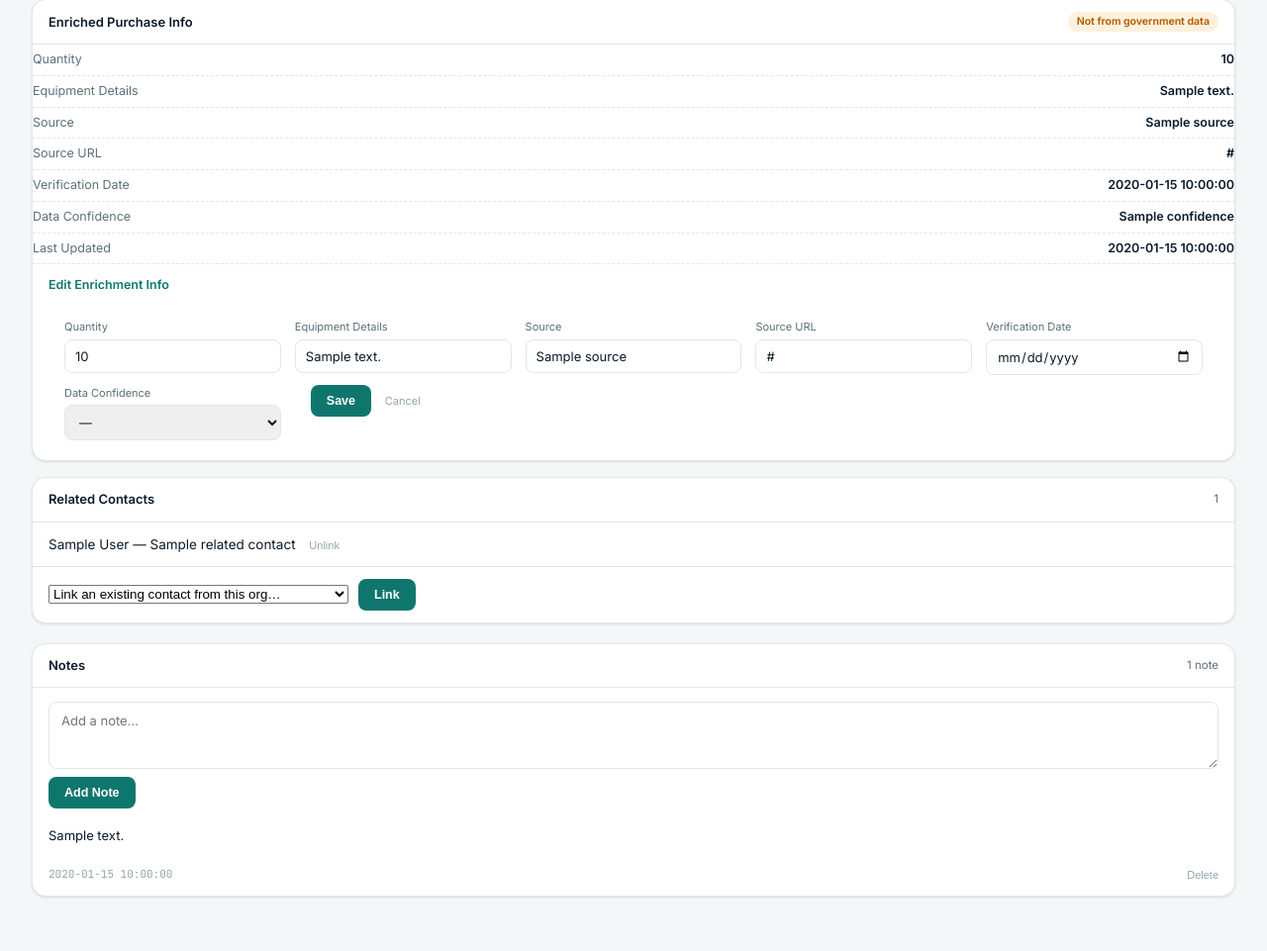
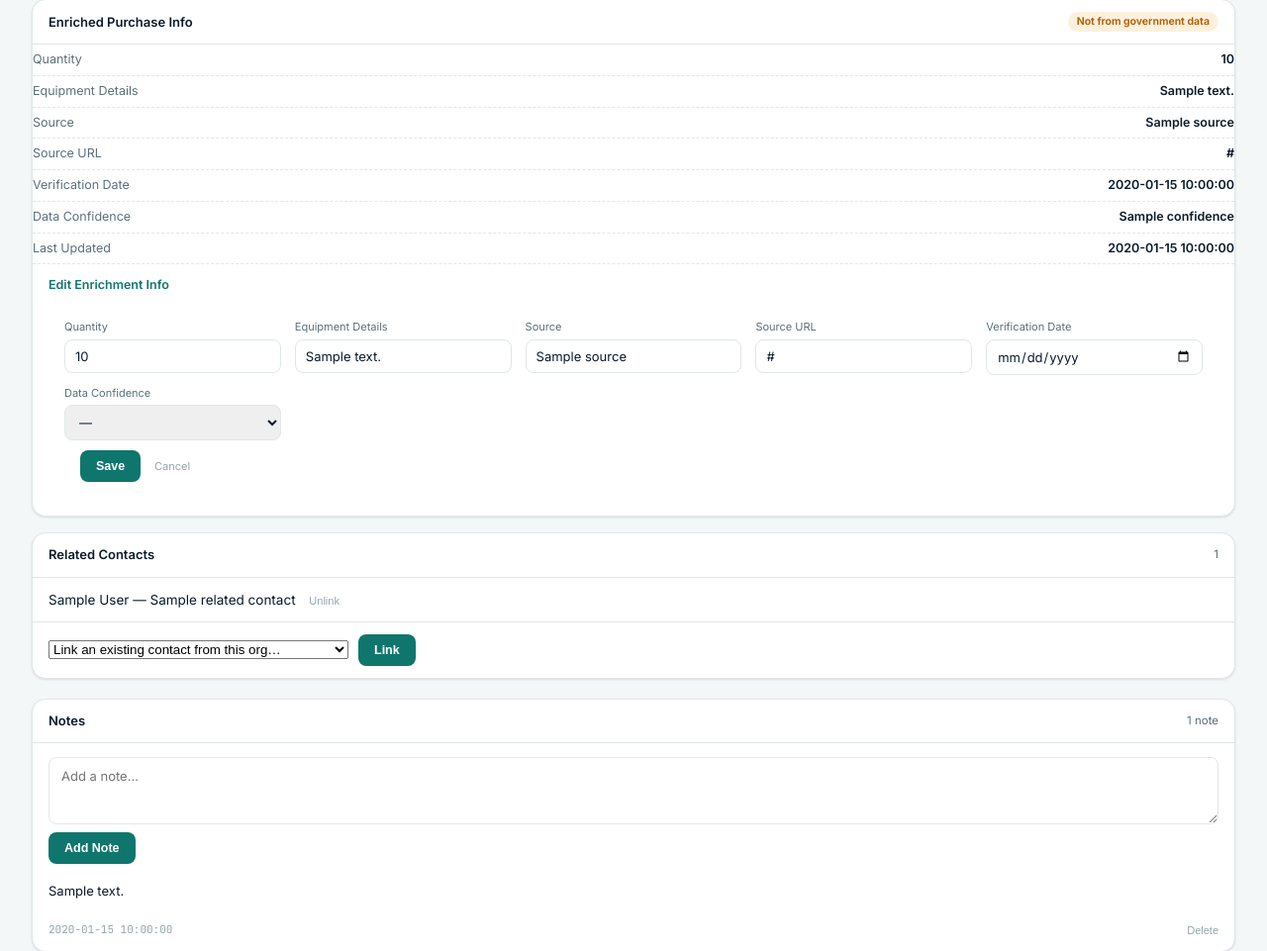
Before and after one commit to Bretmkiefer/QXC-Project, a Flask app: template app/templates/record_detail.html in a window 1280 px wide, after a click on "Edit Enrichment Info". Shown: the part 445-1406 px from the top of the page at 99% size. Before the commit the page ends 1354 px from the top, so only its background shows below. Run offline with Flask 3, Linux system fonts and the light colour scheme; the template is opened without the code that fills it: most values are stand-ins (such as "Sample title", 1, 10 or a date in 2020); parts of the project's set-up code (start-up, migrations or seed data) failed here and were passed over.

Commit message:
Make .contact-form-actions span the full form grid width
The two new inline-edit forms (record enrichment, contact edit) put
.contact-form-actions inside class="contact-form-grid" on the <form>
itself, so it was laid out as a single ~200px grid cell instead of a
full-width footer like it renders on the original Add Contact form
(where it's a sibling of the grid, not a grid child). Adding
grid-column: 1 / -1 makes it span the full grid whenever it is a
grid-item child, with no effect where it's a sibling.

```diff
--- a/app/static/style.css
+++ b/app/static/style.css
@@ -932,4 +932,4 @@ details.inline-edit[open] summary { margin-bottom: 6px; }
   outline: 2px solid var(--accent-2);
   outline-offset: 1px;
 }
-.contact-form-actions { padding: 0 16px 14px; }
+.contact-form-actions { padding: 0 16px 14px; grid-column: 1 / -1; }
```
